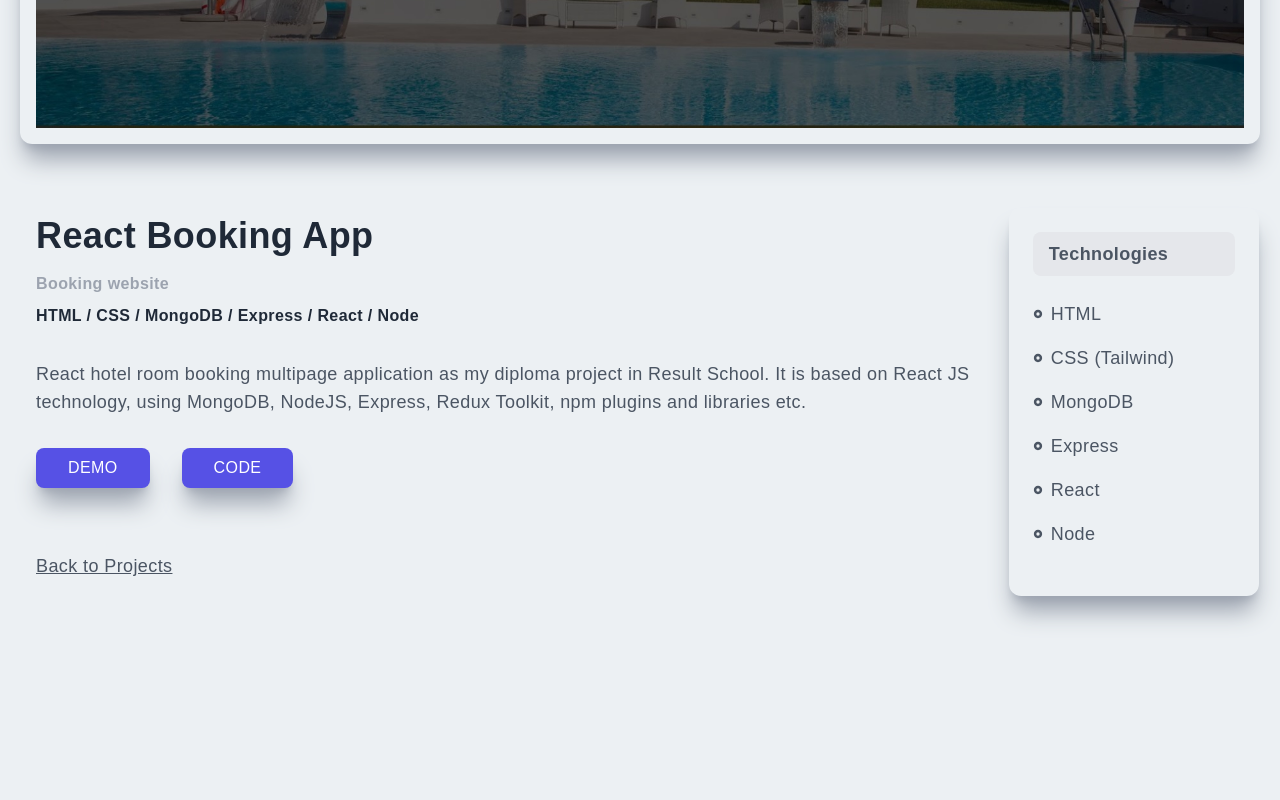
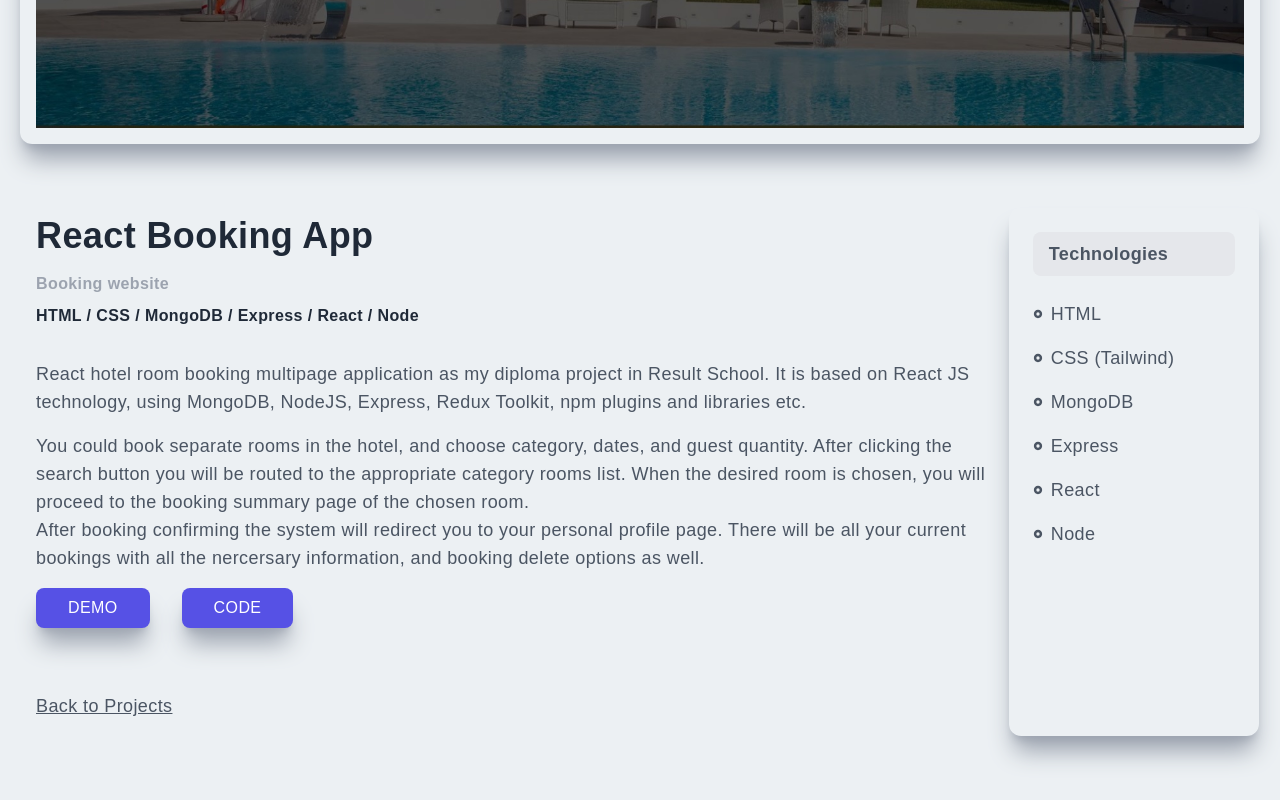
Before and after one commit to Eugene015/nextjs-portfolio, a Next.js app: page /booking in a window 1280 px wide. Shown: the part 581-1381 px from the top of the page. Before the commit the page ends 1241 px from the top, so only its background shows below. Built offline with nearby package versions, Linux system fonts and the light colour scheme.

Commit message:
some content edits

```diff
--- a/pages/booking.jsx
+++ b/pages/booking.jsx
@@ -23,6 +23,18 @@ const Booking = () => {
             React hotel room booking multipage application as my diploma project
             in Result School. It is based on React JS technology, using MongoDB,
             NodeJS, Express, Redux Toolkit, npm plugins and libraries etc.
+          </p>
+          <p>
+            You could book separate rooms in the hotel, and choose category,
+            dates, and guest quantity. After clicking the search button you will
+            be routed to the appropriate category rooms list. When the desired
+            room is chosen, you will proceed to the booking summary page of the
+            chosen room.
+          </p>
+          <p>
+            After booking confirming the system will redirect you to your
+            personal profile page. There will be all your current bookings with
+            all the nercersary information, and booking delete options as well.
           </p>
           <a
             href="https://fathomless-bastion-42222.herokuapp.com/"
```
